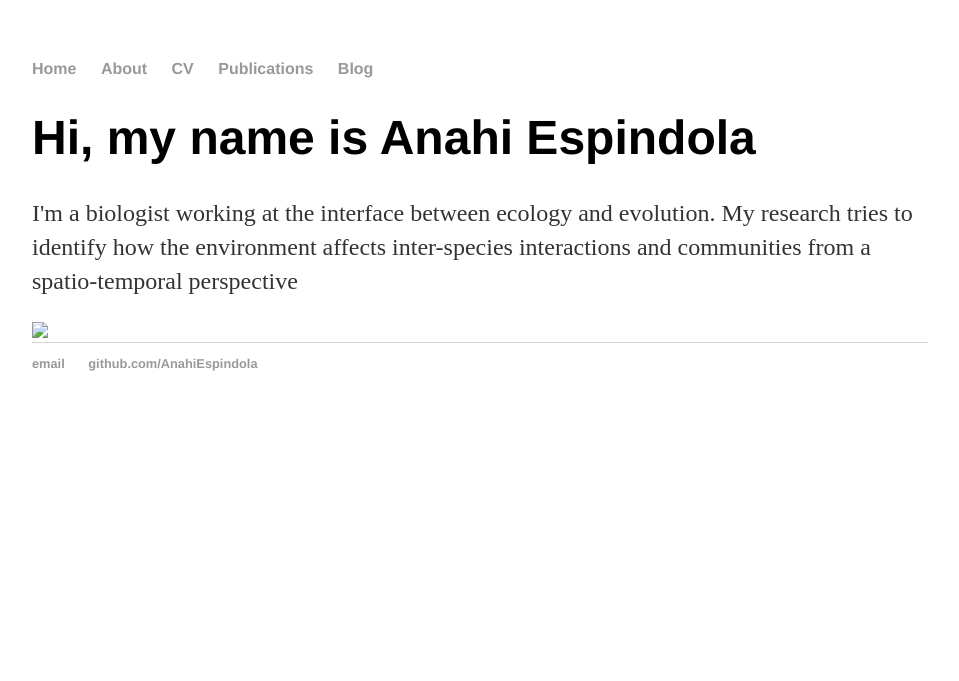
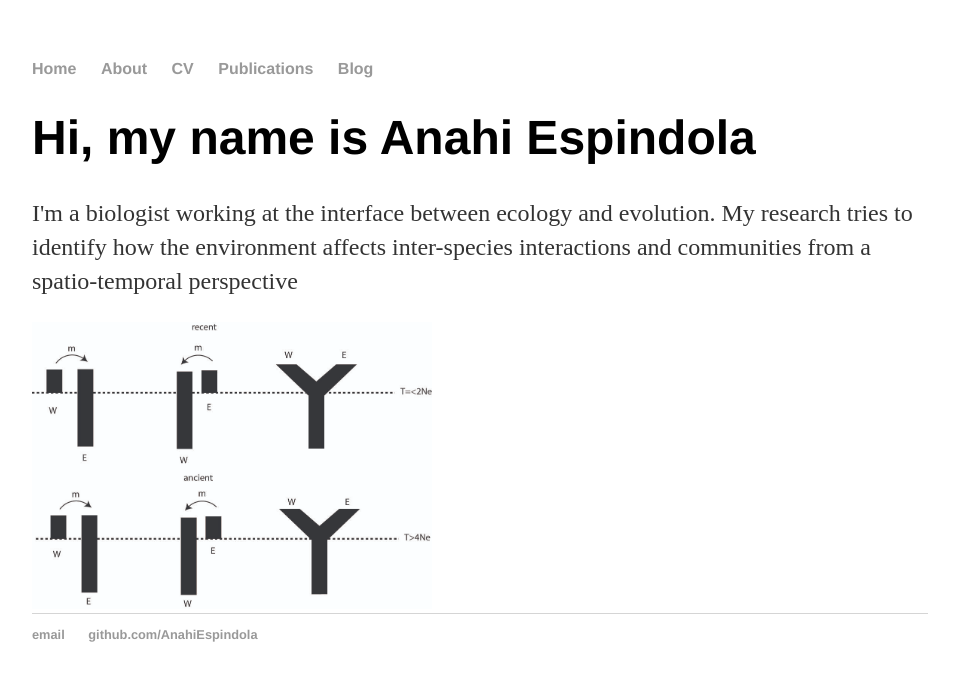
Before and after one commit to AnahiEspindola/AnahiEspindola.github.io, a Jekyll site: the page index.html, which Jekyll copies as it is, in a window 1280 px wide. Shown: the top 681 px of the page, without its empty margins (160-1119 px from the left). Built offline with Jekyll 4.4.1, drawn with Linux system fonts in a browser that asks for light colours.

Commit message:
Update index.html

```diff
--- a/index.html
+++ b/index.html
@@ -22,7 +22,7 @@
 				<p>I'm a biologist working at the interface between ecology and evolution. My research tries to identify how the environment affects inter-species interactions and communities from a spatio-temporal perspective</a></p>
     		</div><!-- /.blurb -->
 		</div><!-- /.container -->
-		<img src="AnahiEspindola.github.io/models_to_test.jpg" width=400 heigh=130>
+		<img src="/models_to_test.jpg" width=400 heigh=130>
 		<footer>
     		<ul>
         		<li><a href="mailto:anahi.espindola@gmail.com">email</a></li>
```
